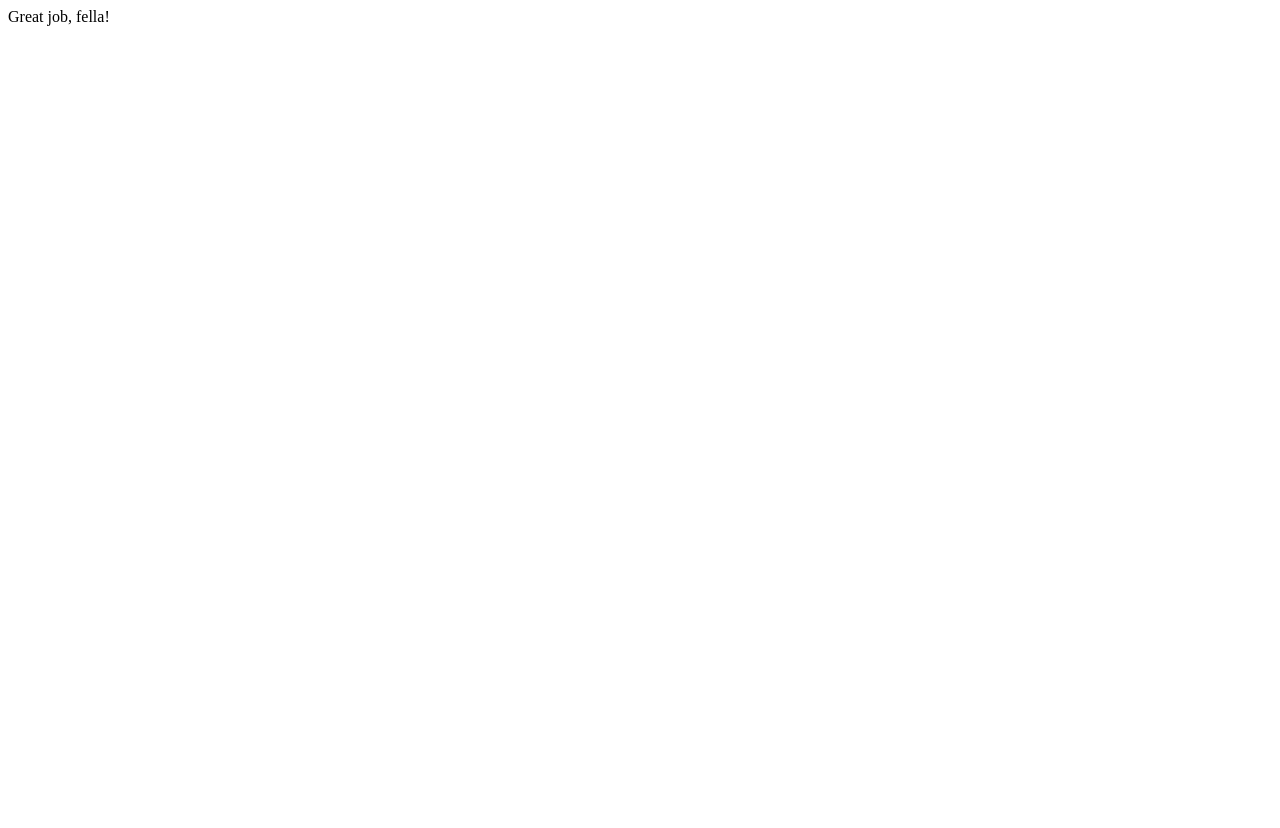
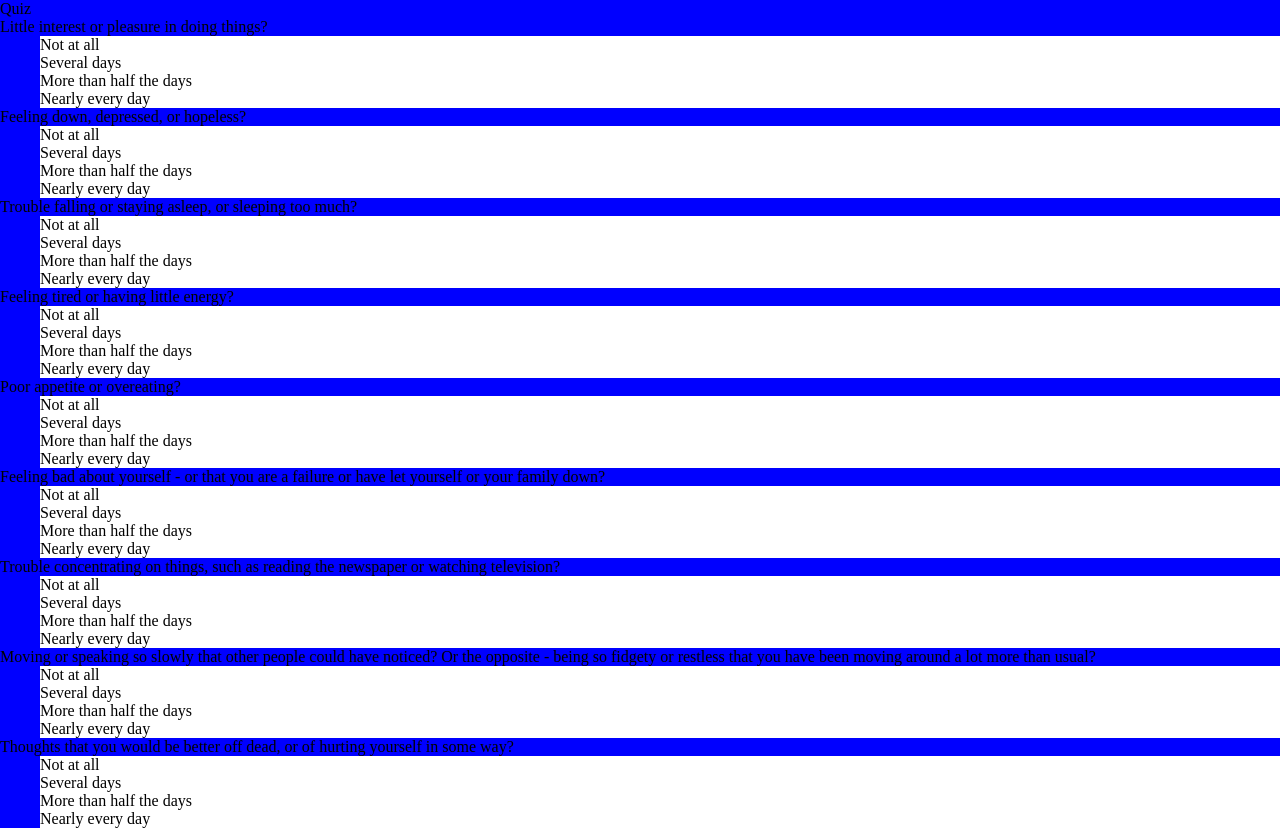
Before and after one commit to soitbros/health-quiz, a React app: page / in a window 1280 px wide. Before the commit the page ends 800 px from the top, so only its background shows below. Built offline with nearby package versions, Linux system fonts and the light colour scheme.

Commit message:
adds answers

```diff
--- /dev/null
+++ b/answers.js
@@ -0,0 +1,28 @@
+import React from 'react';
+import ReactDOM from 'react-dom';
+class Answers extends React.Component {
+  constructor() {
+    super();
+    this.state = {data: [
+      {value: 0, answer: "Not at all"},
+      {value: 1, answer: "Several days"},
+      {value: 2, answer: "More than half the days"},
+      {value: 3, answer: "Nearly every day"}
+    ]}
+  }
+  render(){
+    let answers = this.state.data.map ( answer => {
+      return <AnswerList key={answer.value} data={answer} />
+    })
+    return <ul>{answers}</ul>
+  }
+}
+
+const AnswerList = (props) => {
+  //props.data.value = 0,1,2,3
+  return <li className={props.data.value}>
+         {props.data.answer}
+         </li>
+}
+
+export default Answers
--- a/app.js
+++ b/app.js
@@ -1,8 +1,37 @@
 import React from 'react';
+import ReactDOM from 'react-dom';
+import Answers from './answers.js';
 class App extends React.Component {
+  constructor() {
+    super();
+    this.state = {data: [
+      {id: 1, question: "Little interest or pleasure in doing things?"},
+      {id: 2, question: "Feeling down, depressed, or hopeless?"},
+      {id: 3, question: "Trouble falling or staying asleep, or sleeping too much?"},
+      {id: 4, question: "Feeling tired or having little energy?"},
+      {id: 5, question: "Poor appetite or overeating?"},
+      {id: 6, question: "Feeling bad about yourself - or that you are a failure or have let yourself or your family down?"},
+      {id: 7, question: "Trouble concentrating on things, such as reading the newspaper or watching television?"},
+      {id: 8, question: "Moving or speaking so slowly that other people could have noticed? Or the opposite - being so fidgety or restless that you have been moving around a lot more than usual?"},
+      {id: 9, question: "Thoughts that you would be better off dead, or of hurting yourself in some way?"}
+    ]}
+  }
   render(){
-    return <div>Great job, fella!</div>
+    let questions = this.state.data.map( question => {
+      return <Question key={question.id} data={question} />
+    })
+    return <div>
+    <header>Quiz</header>
+    {questions}
+    </div>
   }
 }
 
+const Question = (props) => {
+  return <div>
+    <div className="question">{props.data.question}</div>
+    <Answers />
+    </div>
+}
+
 export default App
--- a/index.html
+++ b/index.html
@@ -2,10 +2,11 @@
 <html>
   <head>
     <meta charset="utf-8">
+    <link rel="stylesheet" href="styles.css">
     <title>Quiz</title>
   </head>
   <body>
-    <div id="app"></div>
+    <div class="wrapper" id="app"></div>
     <script src="index.js"></script>
   </body>
 </html>
--- a/main.js
+++ b/main.js
@@ -1,4 +1,4 @@
 import React from 'react';
 import ReactDOM from 'react-dom';
 import App from './app';
-ReactDOM.render(<App />, document.getElementById('app'))
+ReactDOM.render(<App />, document.getElementById('app'));
--- a/package.json
+++ b/package.json
@@ -10,6 +10,7 @@
   "author": "",
   "license": "ISC",
   "dependencies": {
+    "babel-preset-react": "^6.5.0",
     "react": "^15.0.2",
     "react-dom": "^15.0.2"
   }
--- /dev/null
+++ b/styles.css
@@ -0,0 +1,17 @@
+* {
+  padding: auto 0;
+  margin: 0;
+  list-style-type: none;
+}
+
+body {
+  background-color: blue;
+}
+
+li {
+  background-color: white;
+}
+
+.wrapper {
+  min-width: 80%;
+}
--- a/webpack.config.js
+++ b/webpack.config.js
@@ -11,7 +11,7 @@ module.exports = {
   module: {
     loaders: [
       {
-        test: /\.js$/,
+        test: /\.jsx?$/,
         exclude: /node_modules/,
         loader: 'babel',
         query: {
```
